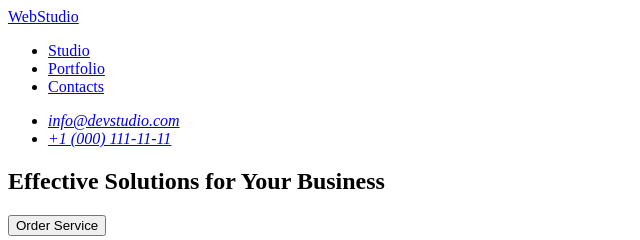
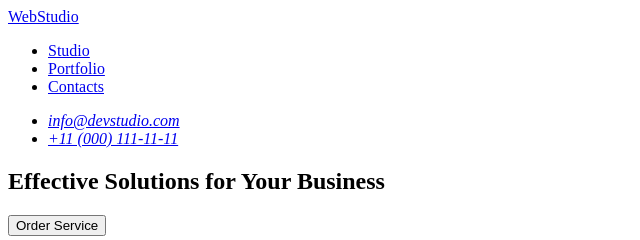
Before and after one commit to gvsheva/goit-markup-hw-01, a plain HTML site: page index.html in a window 1280 px wide. Shown: the top 240 px of the page, 0-640 px from the left. Drawn offline with Linux system fonts and the light colour scheme.

Commit message:
update index.html

```diff
--- a/index.html
+++ b/index.html
@@ -25,7 +25,7 @@
             <a href="mailto:info@devstudio.com">info@devstudio.com</a>
           </li>
           <li>
-            <a href="tel:+110001111111">+1 (000) 111-11-11</a>
+            <a href="tel:+110001111111">+11 (000) 111-11-11</a>
           </li>
         </ul>
       </address>
```
